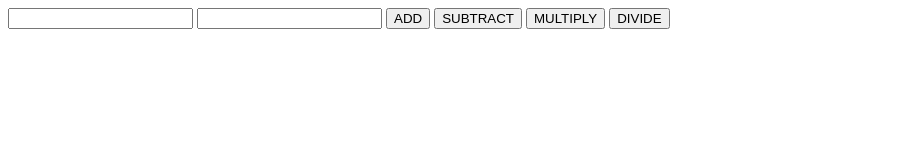
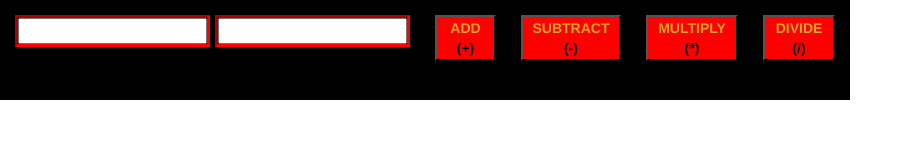
Before and after one commit to LaMonte2206/Calculator, a plain HTML site: page index.html in a window 1280 px wide. Shown: the whole page, without its empty margins (0-913 px from the left). Drawn offline with nearby package versions, Linux system fonts and the light colour scheme.

Commit message:
different styles for buttons just because...

```diff
--- a/index.html
+++ b/index.html
@@ -2,15 +2,34 @@
     <html>
         <head>
             <title>Calculator</title>
+             <link rel="stylesheet" href="https://maxcdn.bootstrapcdn.com/bootstrap/3.3.6/css/bootstrap.min.css" integrity="sha384-1q8mTJOASx8j1Au+a5WDVnPi2lkFfwwEAa8hDDdjZlpLegxhjVME1fgjWPGmkzs7"
+                        crossorigin="anonymous">
+             <script src="https://maxcdn.bootstrapcdn.com/bootstrap/3.3.6/js/bootstrap.min.js" integrity="sha384-0mSbJDEHialfmuBBQP6A4Qrprq5OVfW37PRR3j5ELqxss1yVqOtnepnHVP9aJ7xS"
+                        crossorigin="anonymous"></script>
             <link rel="stylesheet" href="styles.css">
             <script src="index.js"></script>
             <body>
                 <div ng-app="calcApp" ng-controller="calcCont">
-                    <input type="number" ng-model="opt1">
-                    <input type="number" ng-model="opt2">
-                    <button ng-click="add()">ADD</button>
-                    <button ng-click="subtract()">SUBTRACT</button>
-                    <button ng-click="multiply()">MULTIPLY</button>
-                    <button ng-click="divide()">DIVIDE</button>
+                    <div class="all">
+                     <div id="opt1">
+                        <input type="text" ng-model="opt1">
+                     </div>
+                     <div id="opt2">
+                        <input type="text" ng-model="opt2">
+                     </div>
+                     <div class="add">
+                        <button ng-click="add()"><strong>ADD</strong><span> (+) </span></button>
+                     </div>
+                     <div class="subtract">
+                        <button ng-click="subtract()"><strong>SUBTRACT</strong><span> (-) </span></button>
+                     </div>
+                     <div class="multiply">
+                        <button ng-click="multiply()"><strong>MULTIPLY</strong><span> (*) </span></button>
+                     </div>
+                     <div class="divide">
+                        <button ng-click="divide()"><strong>DIVIDE</strong><span> (/) </span></button>
+                     </div>
+                     </div>
+                </div>
             </body>
     </html>
--- a/styles.css
+++ b/styles.css
@@ -0,0 +1,109 @@
+.all {
+    display: flex;
+    padding: 15px;
+    background-color: black;
+    height:100px;
+    width: 850px;
+}
+
+#opt1 {
+    border: 3px inset red;
+    outline: 0;
+    height:32px;
+}
+
+#opt2 {
+    margin-left: 5px;
+    border: 3px inset red;
+    height: 32px;
+}
+
+.add {
+    margin-left: 25px;
+}
+
+.add button {
+    /*border: solid black;*/
+    background-color: red;
+    color: goldenrod;
+    transition: all 0.5s ease-in-out;
+    outline: none;
+}
+.add button:hover{
+   -webkit-transform: scale(1.3);
+   -ms-transform: scale(1.3);
+   transform: scale(1.3);
+   /*transition: all 0.3s ease-in;*/
+}
+.add button span {
+    color: black;
+    font-weight: 900;
+}
+
+.subtract {
+    margin-left: 25px;
+}
+
+.subtract button {
+    background-color: red;
+    color: goldenrod;
+    transition: all 0.5s ease-in-out;
+    outline: none;
+}
+
+.subtract button:hover {
+    -webkit-transform: scale(0.8);
+    -ms-transform: sclae(0.8);
+    transform: scale(0.8);
+}
+
+.subtract button span {
+    color: black;
+    font-weight: 900;
+}
+
+
+.multiply {
+    margin-left: 25px;
+}
+
+.multiply button {
+    background-color: red;
+    color: goldenrod;
+    transition: all 0.5s ease-in-out;
+    outline: none;
+}
+
+.multiply button:hover {
+    -webkit-transform: rotate(720deg);
+    -ms-transform: rotate(720deg);
+    transform: rotate(720deg);
+}
+
+.multiply button span {
+    color: black;
+    font-weight: 900;
+}
+
+.divide {
+    margin-left: 25px;
+}
+
+.divide button {
+    background: red;
+    color: goldenrod;
+    transition: all 0.5s ease-in-out;
+    outline: none;
+
+}
+
+
+.divide button:hover {
+  background: goldenrod;
+  color: red;
+}
+
+.divide button span {
+    color: black;
+    font-weight: 900;
+}
```
